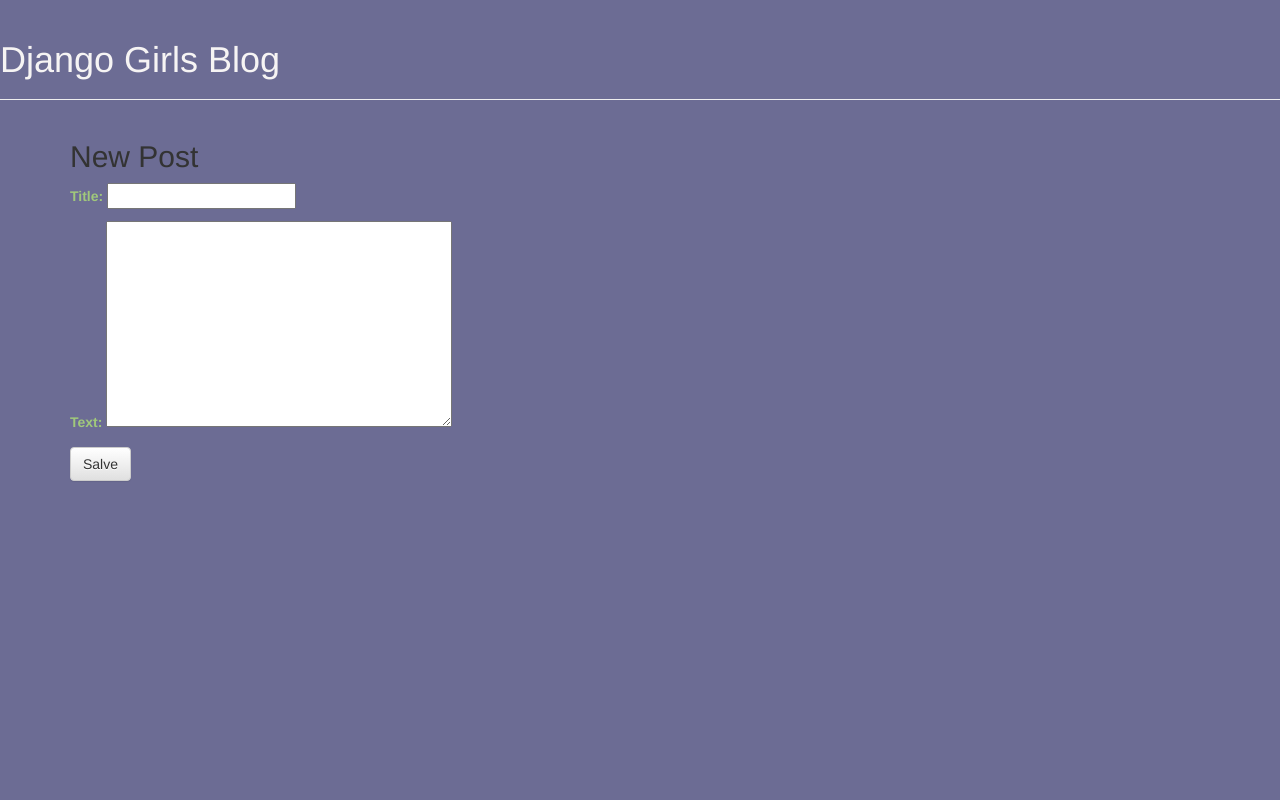
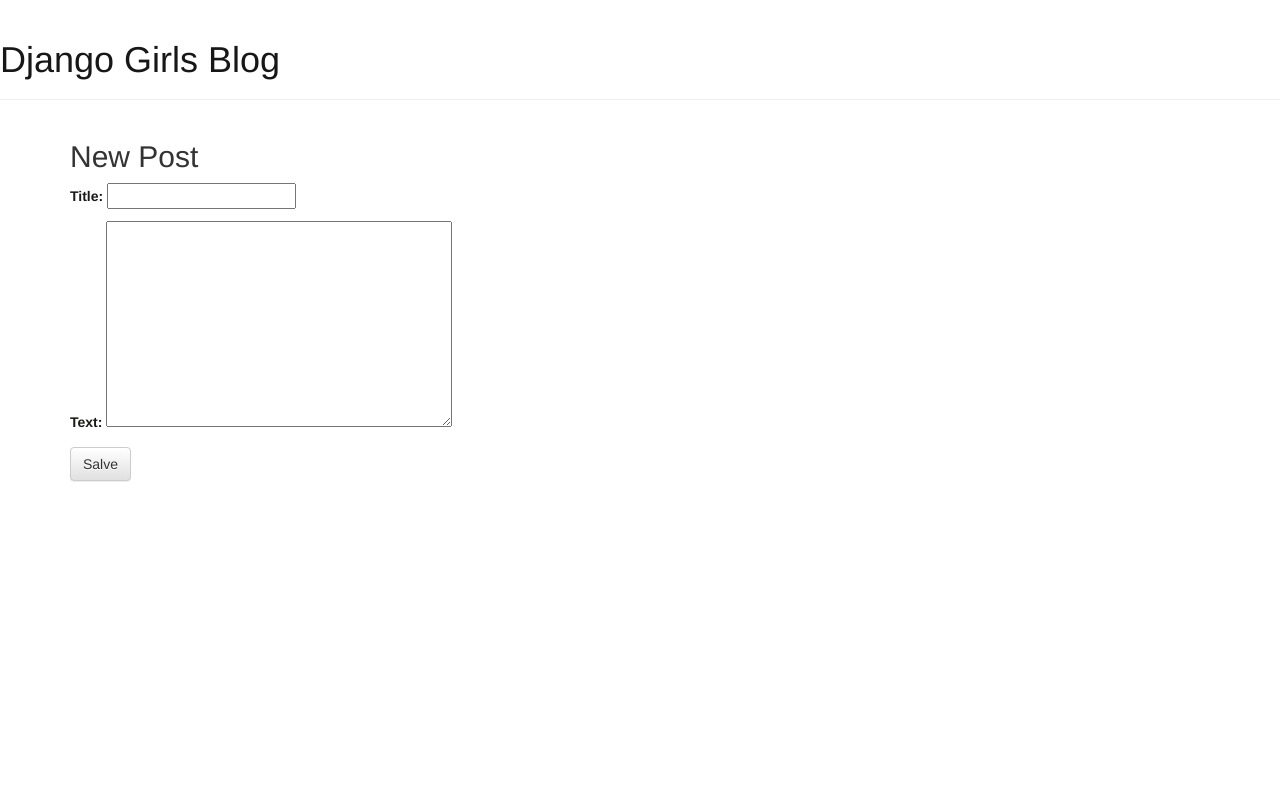
Before and after one commit to RentonAires/django_girls2, a Django app: page /post/new/ in a window 1280 px wide. Run offline with Django 3.2, Linux system fonts and the light colour scheme; some libraries are stand-ins or nearby versions.

Commit message:
adicionar arquivos para deploy no heroku 11

```diff
--- a/blog/static/css/blog.css
+++ b/blog/static/css/blog.css
@@ -1,11 +1,11 @@
 body {
-    background-color: rgb(108, 108, 148);
+    background-color: rgb(255, 255, 255);
 }
 
 h1 a, h2 a {
-    color: rgb(246, 244, 244);
+    color: rgb(24, 23, 23);
 }
 
 p {
-    color: rgb(160, 200, 123);
+    color: rgb(25, 26, 24);
 }
--- a/my_blog/settings/base.py
+++ b/my_blog/settings/base.py
@@ -30,7 +30,7 @@
 # SECURITY WARNING: don't run with debug turned on in production!
 DEBUG = config('DEBUG', default=False, cast=bool) #debug de produçao em .env
 
-ALLOWED_HOSTS = ['127.0.0.1', 'https://mysterious-dusk-12560.herokuapp.com/'] #Hospedeiros permitidos
+ALLOWED_HOSTS = ['127.0.0.1', '.herokuapp.com'] #Hospedeiros permitidos
 
 
 # Application definition
```
